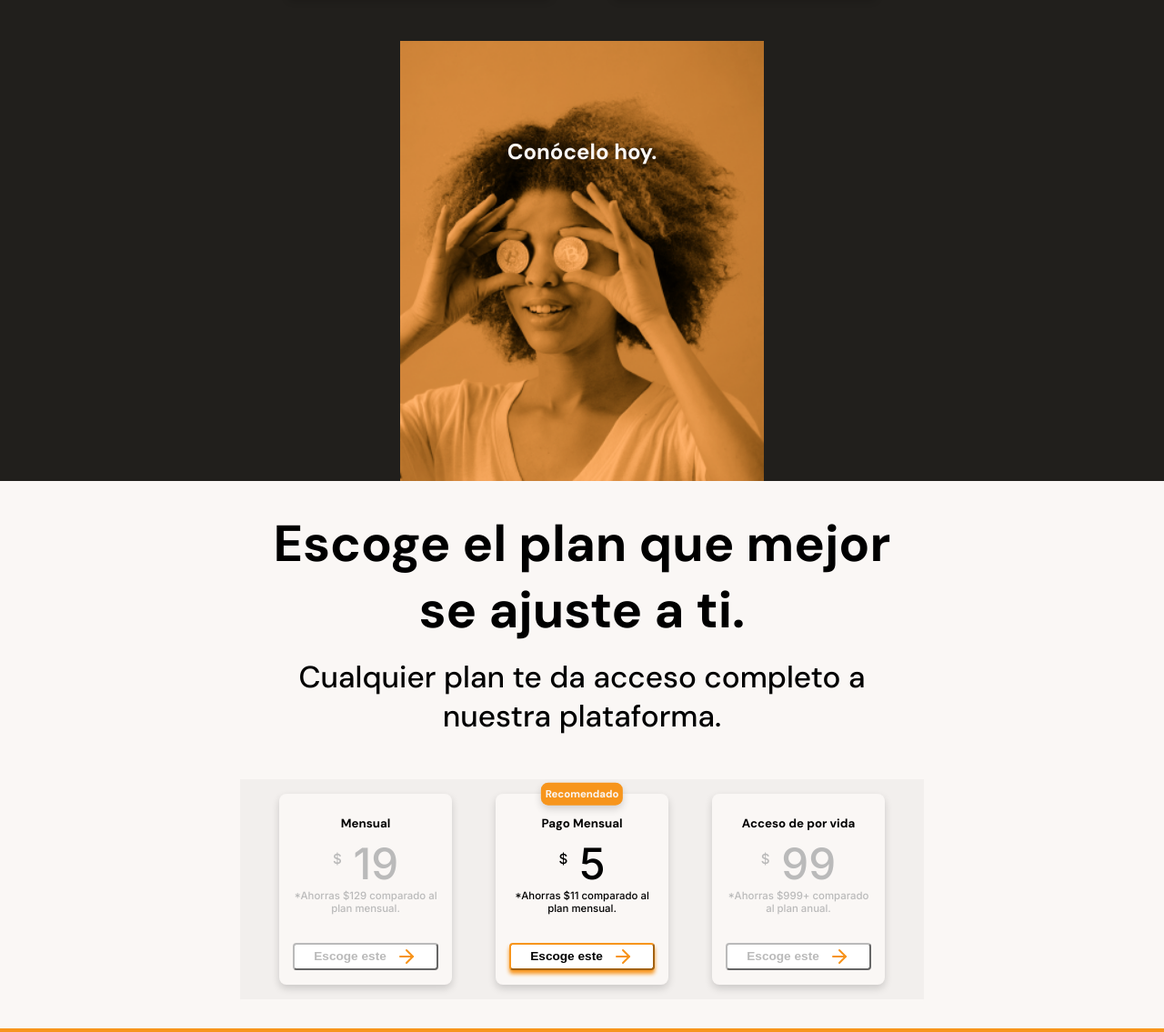
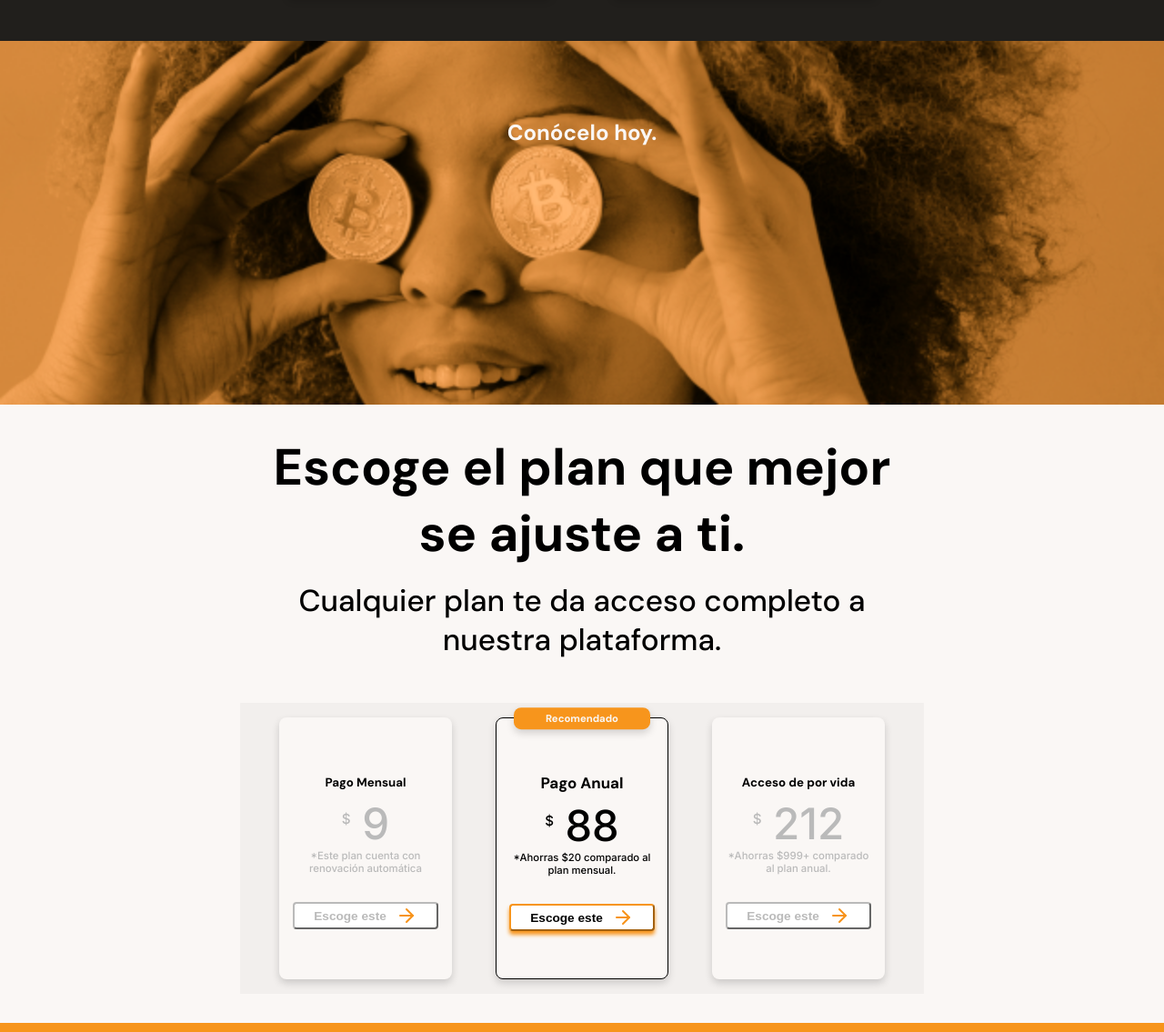
Before and after one commit to pablo-figueroa/pablo-figueroa.github.io, a plain HTML site: page batatabit/index.html in a window 1280 px wide. Shown: the part 2390-3525 px from the top of the page at 91% size. Drawn offline with Linux system fonts and the light colour scheme.

Commit message:
Batata-Bit -> fin

```diff
--- a/batatabit/index.html
+++ b/batatabit/index.html
@@ -162,7 +162,7 @@
                 </section>
                 <section class="bitcoin-lady">
                     <div class="bitcoin-lady__container">
-                        <img class="bitcoin-lady__img" src="./assets/img/bitcoinbaby.png" alt="Imagen de bitcoin lady">
+                        <img class="bitcoin-lady__img" src="./assets/img/bitcoinbaby2x.png" alt="Imagen de bitcoin lady">
                         <div class="bitcoin-lady__text">Conócelo hoy.</div>
                     </div>
                 </section>
@@ -178,12 +178,12 @@
                                 <div class="item">
                                     <article class="plans-container__card">
                                         <div class="plan-info__container">
-                                            <h3 class="plan-card__title">Mensual</h3>
+                                            <h3 class="plan-card__title">Pago Mensual</h3>
                                             <p class="plan-card__price">
                                                 <sup>$</sup>
-                                                19
+                                                9
                                             </p>
-                                            <p class="plan-card__saving">*Ahorras $129 comparado al plan mensual.</p>
+                                            <p class="plan-card__saving">*Este plan cuenta con renovación automática</p>
                                             <button class="plan-card__ca">
                                                 <p class="saving-text">Escoge este</p>
                                                 <span class="flechita">
@@ -197,12 +197,12 @@
                                     <article class="plans-container__card-reco">
                                         <p class="recomended">Recomendado</p>
                                         <div class="plan-info__container">
-                                            <h3 class="plan-card__title reco">Pago Mensual</h3>
+                                            <h3 class="plan-card__title reco">Pago Anual</h3>
                                             <p atributo="recomendado" class="plan-card__price">
                                                 <sup>$</sup>
-                                                5
+                                                88
                                             </p>
-                                            <p class="plan-card__saving">*Ahorras $11 comparado al plan mensual.</p>
+                                            <p class="plan-card__saving">*Ahorras $20 comparado al plan mensual.</p>
                                             <button class="plan-card__ca">
                                                 <p class="saving-text">Escoge este</p>
                                                 <span class="flechita">
@@ -218,7 +218,7 @@
                                             <h3 class="plan-card__title">Acceso de por vida</h3>
                                             <p class="plan-card__price">
                                                 <sup>$</sup>
-                                                99
+                                                212
                                             </p>
                                             <p class="plan-card__saving">*Ahorras $999+ comparado al plan anual.</p>
                                             <button class="plan-card__ca">
--- a/batatabit/style.css
+++ b/batatabit/style.css
@@ -412,7 +412,8 @@ main {
 
 
         & .bitcoin-lady__img {
-            width: clamp(50px, 100%, 400px);
+            width: clamp(50px, 100%, 1600px);
+            height: 400px;
             object-fit: cover;
         }
 
@@ -509,12 +510,19 @@ main {
                 padding-top: 1rem;
                 padding-bottom: 1rem;
 
+                height: 100%;
+                display: flex;
+                flex-direction: column;
+                justify-content: space-around;
+                border: 1px solid black;
+
                 & .recomended {
                     background-color: var(--bitcoin-orange);
                     position: absolute;
                     top: 0%;
-                    left: 50%;
-                    transform: translate(-50%, -50%);
+                    left: 10%;
+                    right: 10%;
+                    transform: translate(0%, -50%);
 
                     font-size: 6cqw;
                     font-weight: 700;
@@ -534,7 +542,7 @@ main {
 
 
                     & .plan-card__title {
-                        font-size: 7cqw;
+                        font-size: 9cqw;
                         font-weight: 700;
                         padding-top: 4cqw;
                         padding-bottom: 4cqw;
@@ -604,6 +612,11 @@ main {
                 box-shadow: 0 4px 8px rgba(0, 0, 0, .16);
                 padding-top: 1rem;
                 padding-bottom: 1rem;
+
+                height: 100%;
+                display: flex;
+                flex-direction: column;
+                justify-content: space-around;
 
                 & .plan-info__container {
                     container-type: inline-size;
@@ -687,13 +700,13 @@ main {
 }
 
 .plans-container__wrapper::-webkit-scrollbar {
-    height: 0;
+    height: 10px;
 }
 
 
 .plans-container__wrapper .item {
     min-width: clamp(180px, 75%, 200px);
-    min-height: 200px;
+    height: 320px;
     padding-top: 1rem;
     padding-bottom: 1rem;
 
```
